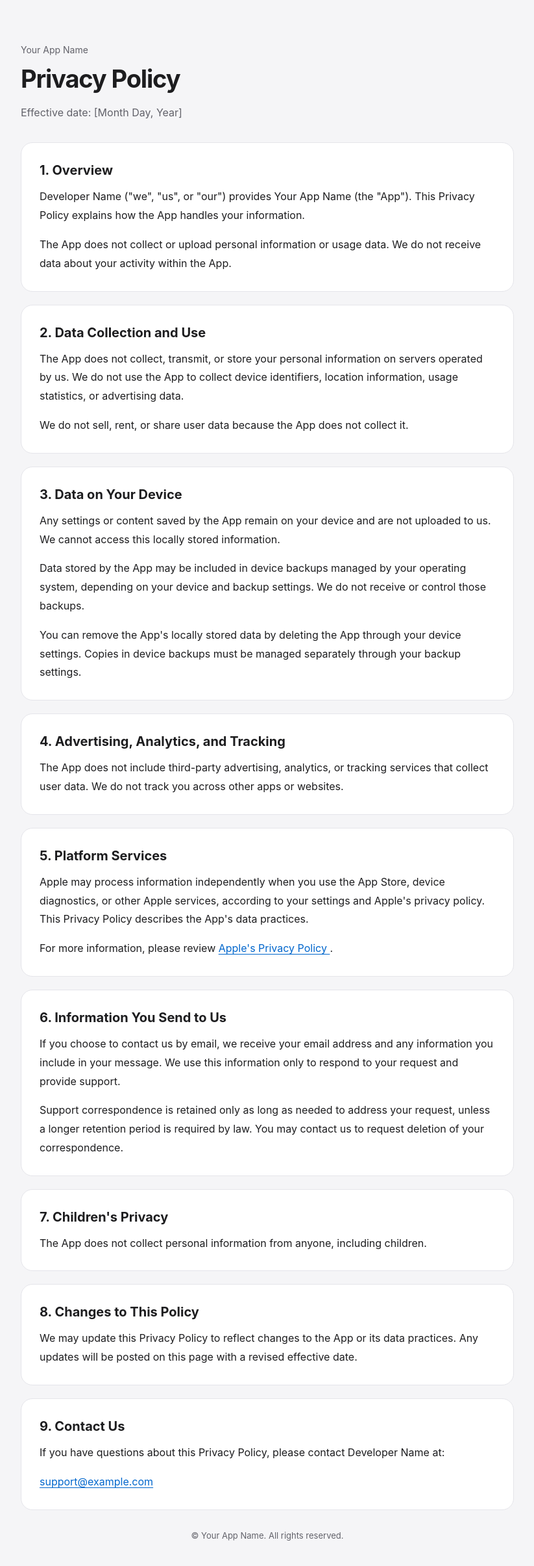
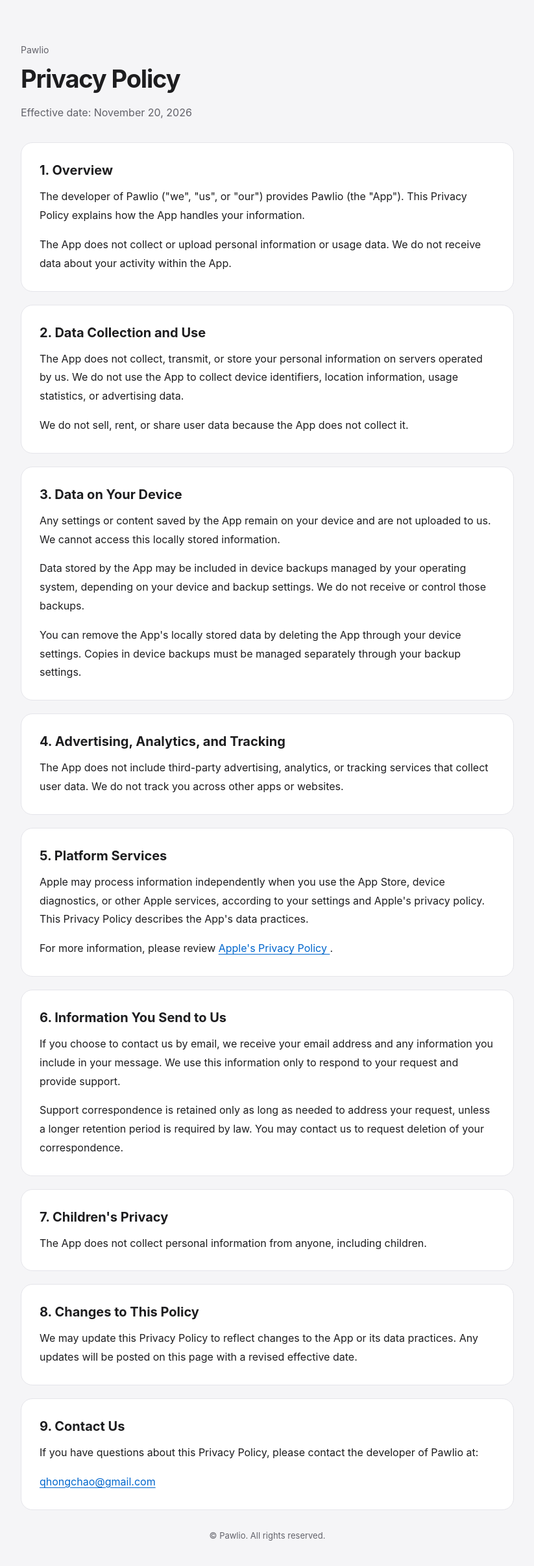
Before and after one commit to qhongchaos/app-support, a plain HTML site: page privacy.html in a window 1280 px wide. Shown: the whole page at 65% size, without its empty margins (228-1051 px from the left). Drawn offline with Linux system fonts and the light colour scheme.

Commit message:
Update Pawlio privacy policy details and effective date

```diff
--- a/privacy.html
+++ b/privacy.html
@@ -3,8 +3,8 @@
 <head>
   <meta charset="UTF-8">
   <meta name="viewport" content="width=device-width, initial-scale=1">
-  <meta name="description" content="Privacy Policy for Your App Name.">
-  <title>Privacy Policy - Your App Name</title>
+  <meta name="description" content="Privacy Policy for Pawlio.">
+  <title>Privacy Policy - Pawlio</title>
 
   <style>
     :root {
@@ -123,16 +123,15 @@
 <body>
   <main>
     <header>
-      <p class="label">Your App Name</p>
+      <p class="label">Pawlio</p>
       <h1>Privacy Policy</h1>
-      <!-- Replace the date below before publishing. -->
-      <p class="muted">Effective date: [Month Day, Year]</p>
+      <p class="muted">Effective date: November 20, 2026</p>
     </header>
 
     <section aria-labelledby="overview">
       <h2 id="overview">1. Overview</h2>
       <p>
-        Developer Name ("we", "us", or "our") provides Your App Name
+        The developer of Pawlio ("we", "us", or "our") provides Pawlio
         (the "App"). This Privacy Policy explains how the App
         handles your information.
       </p>
@@ -238,16 +237,15 @@
       <h2 id="contact">9. Contact Us</h2>
       <p>
         If you have questions about this Privacy Policy, please
-        contact Developer Name at:
+        contact the developer of Pawlio at:
       </p>
-      <!-- Replace the address in both the link and visible text. -->
       <p>
-        <a href="mailto:support@example.com">support@example.com</a>
+        <a href="mailto:qhongchao@gmail.com">qhongchao@gmail.com</a>
       </p>
     </section>
 
     <footer>
-      &copy; Your App Name. All rights reserved.
+      &copy; Pawlio. All rights reserved.
     </footer>
   </main>
 </body>
```
